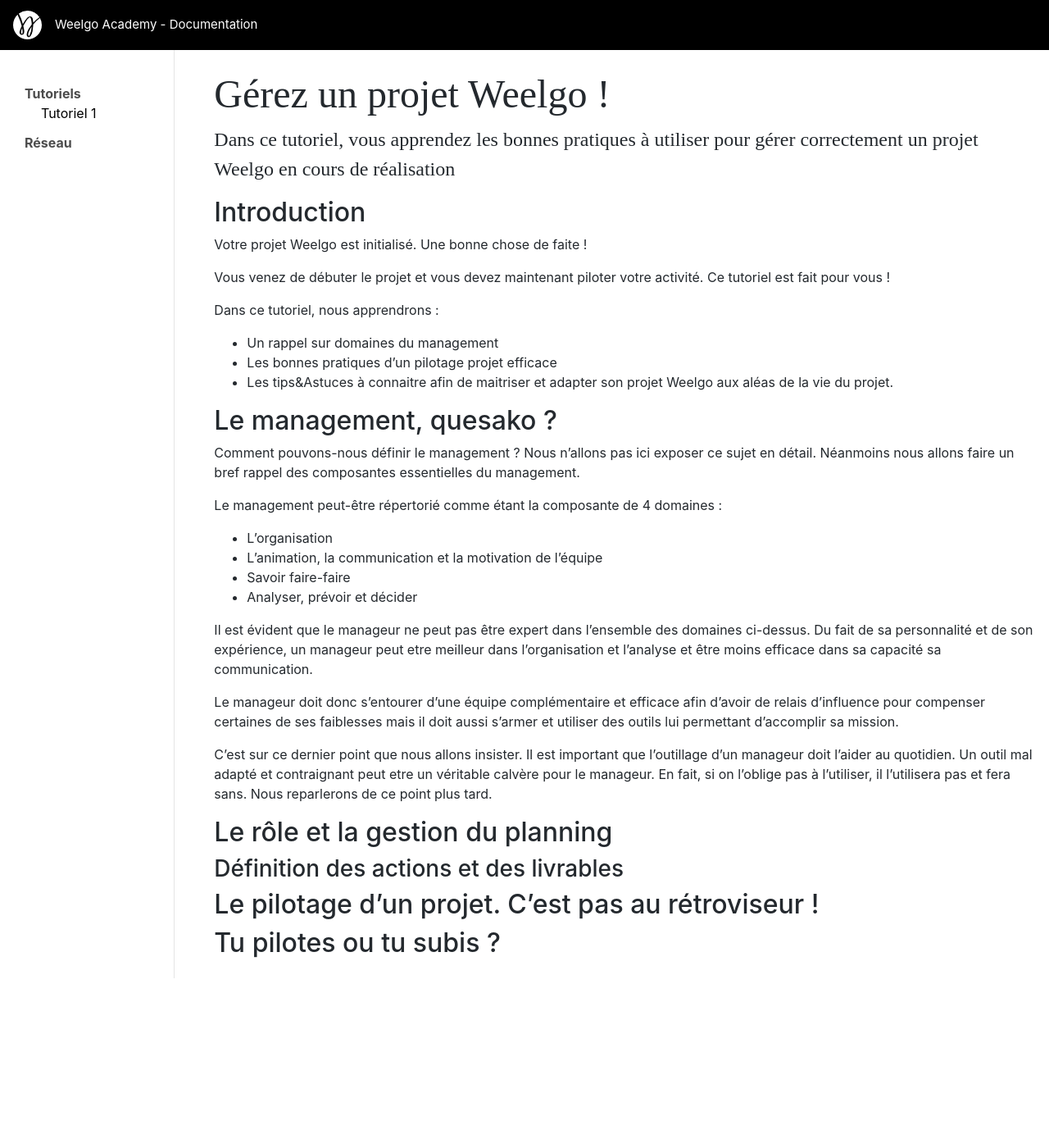
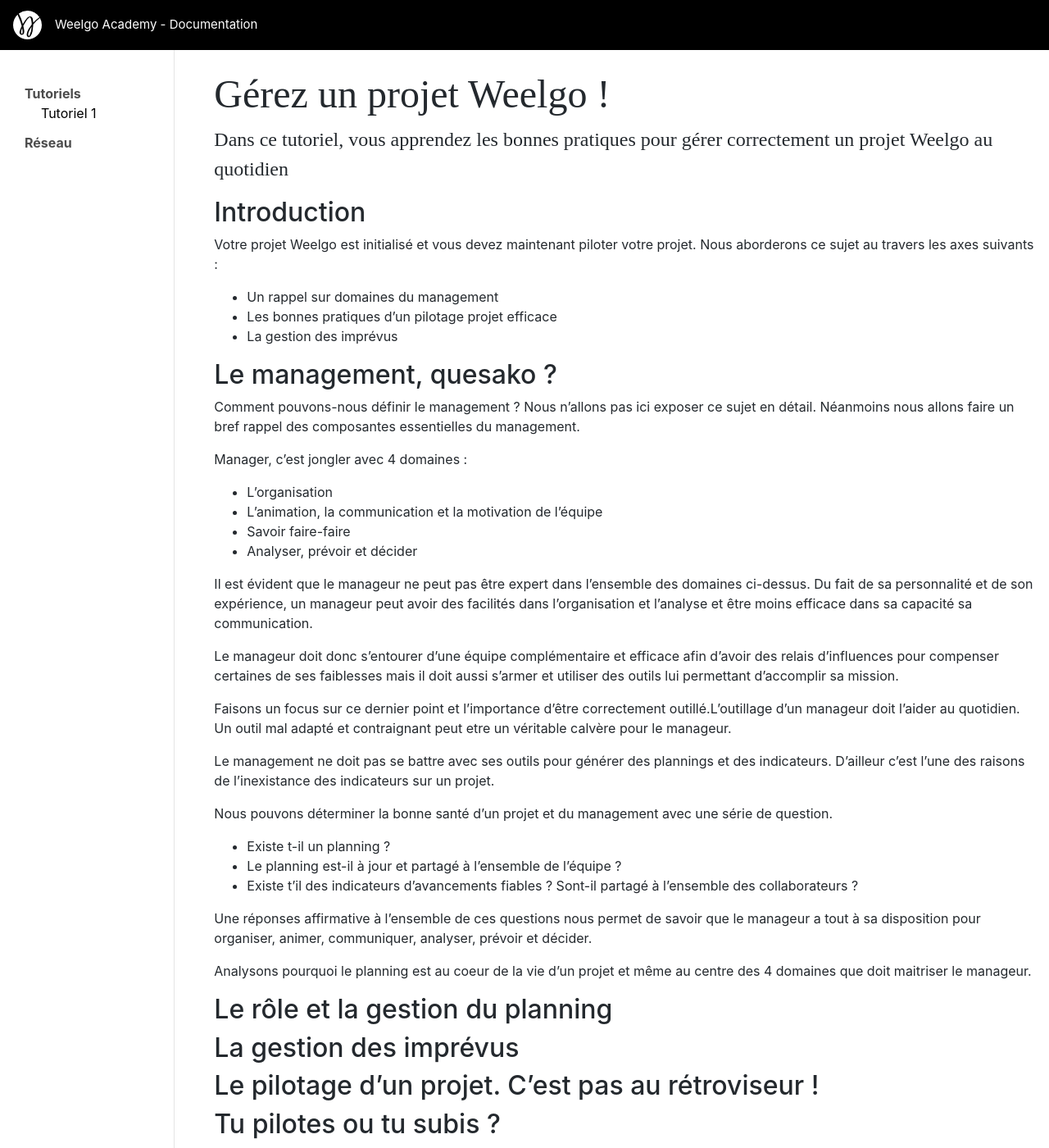
Before and after one commit to Weelgo/weelgo.github.io, a Jekyll site: the page built from fr/tutoriels/suiviProjet.md, in a window 1280 px wide and 1400 px high. Shown: the whole window at 82% size. Built offline with Jekyll 4.4.1, drawn with Linux system fonts in a browser that asks for light colours.

Commit message:
Update suiviProjet.md

```diff
--- a/fr/tutoriels/suiviProjet.md
+++ b/fr/tutoriels/suiviProjet.md
@@ -1,48 +1,51 @@
 ---
 layout : docs_fr
 title : Gérez un projet Weelgo !
-description : Dans ce tutoriel, vous apprendez les bonnes pratiques à utiliser pour gérer correctement un projet Weelgo en cours de réalisation
+description : Dans ce tutoriel, vous apprendez les bonnes pratiques pour gérer correctement un projet Weelgo au quotidien
 toc : true
 ---
 
 ## Introduction
 
-Votre projet Weelgo est initialisé. Une bonne chose de faite !
 
-Vous venez de débuter le projet et vous devez maintenant piloter votre activité. Ce tutoriel est fait pour vous !
-
-Dans ce tutoriel, nous apprendrons :
+Votre projet Weelgo est initialisé et vous devez maintenant piloter votre projet. Nous aborderons ce sujet au travers les axes suivants :
 * Un rappel sur domaines du management
 * Les bonnes pratiques d'un pilotage projet efficace
-* Les tips&Astuces à connaitre afin de maitriser et adapter son projet Weelgo aux aléas de la vie du projet.
+* La gestion des imprévus
 
 
 ## Le management, quesako ?
 
 Comment pouvons-nous définir le management ? Nous n'allons pas ici exposer ce sujet en détail. Néanmoins nous allons faire un bref rappel des composantes essentielles du management.
 
-Le management peut-être répertorié comme étant la composante de 4 domaines :
+Manager, c'est jongler avec 4 domaines :
 
 + L'organisation
 + L'animation, la communication et la motivation de l'équipe
 + Savoir faire-faire
 + Analyser, prévoir et décider
 
-Il est évident que le manageur ne peut pas être expert dans l'ensemble des domaines ci-dessus. Du fait de sa personnalité et de son expérience, un manageur peut etre meilleur dans l'organisation et l'analyse et être moins efficace dans sa capacité sa communication.
+Il est évident que le manageur ne peut pas être expert dans l'ensemble des domaines ci-dessus. Du fait de sa personnalité et de son expérience, un manageur peut avoir des facilités dans l'organisation et l'analyse et être moins efficace dans sa capacité sa communication.
 
-Le manageur doit donc s'entourer d'une équipe complémentaire et efficace afin d'avoir de relais d'influence pour compenser certaines de ses faiblesses mais il doit aussi s'armer et utiliser des outils lui permettant d'accomplir sa mission.
+Le manageur doit donc s'entourer d'une équipe complémentaire et efficace afin d'avoir des relais d'influences pour compenser certaines de ses faiblesses mais il doit aussi s'armer et utiliser des outils lui permettant d'accomplir sa mission.
 
-C'est sur ce dernier point que nous allons insister. Il est important que l'outillage d'un manageur doit l'aider au quotidien. Un outil mal adapté et contraignant peut etre un véritable calvère pour le manageur. En fait, si on l'oblige pas à l'utiliser, il l'utilisera pas et fera sans. Nous reparlerons de ce point plus tard.
+Faisons un focus sur ce dernier point et l'importance d'être correctement outillé.L'outillage d'un manageur doit l'aider au quotidien. Un outil mal adapté et contraignant peut etre un véritable calvère pour le manageur.
 
+Le management ne doit pas se battre avec ses outils pour générer des plannings et des indicateurs. D'ailleur c'est l'une des raisons de l'inexistance des indicateurs sur un projet.
 
+Nous pouvons déterminer la bonne santé d'un projet et du management avec une série de question.
++ Existe t-il un planning ?
++ Le planning est-il à jour et partagé à l'ensemble de l'équipe ?
++ Existe t'il des indicateurs d'avancements fiables ? Sont-il partagé à l'ensemble des collaborateurs ?
 
+Une réponses affirmative à l'ensemble de ces questions nous permet de savoir que le manageur a tout à sa disposition pour organiser, animer, communiquer, analyser, prévoir et décider.
+
+Analysons pourquoi le planning est au coeur de la vie d'un projet et même au centre des 4 domaines que doit maitriser le manageur.
 
 ## Le rôle et la gestion du planning
 
 
-
-### Définition des actions et des livrables
-
+## La gestion des imprévus
 
 
 ## Le pilotage d'un projet. C'est pas au rétroviseur !
```
